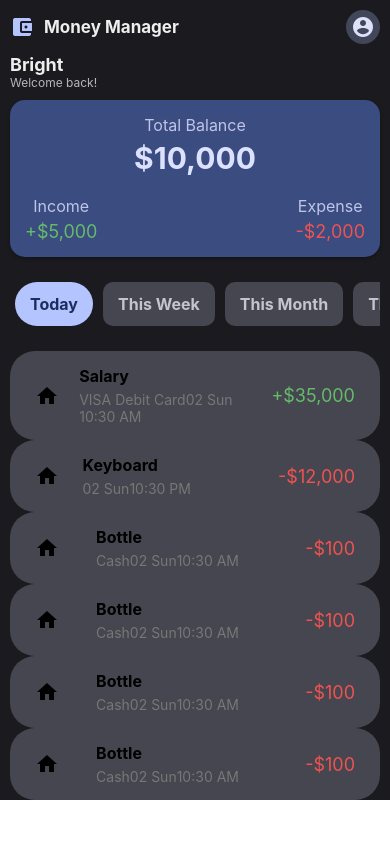
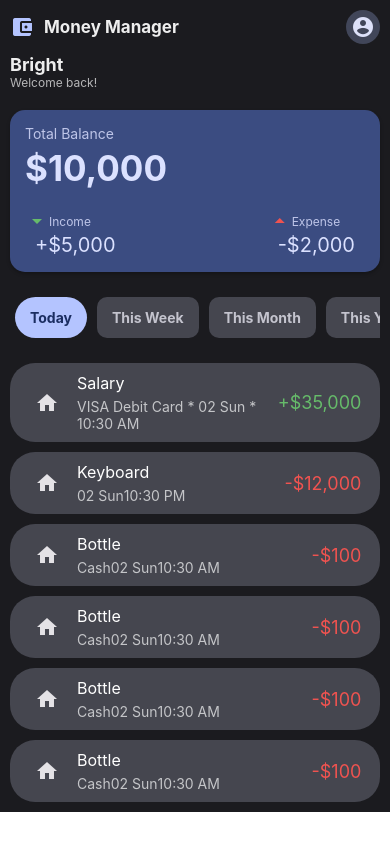
Before and after one commit to coder-eb/money-manager, a React Native app: screen /Home in a window 390 px wide. Built offline with nearby package versions, Linux system fonts and the light colour scheme; what @realm/react would draw is missing.

Commit message:
Imrprove Transaction Container Styling

```diff
--- a/src/Screens/Home.js
+++ b/src/Screens/Home.js
@@ -14,7 +14,6 @@ const Home = () => {
 
     const styles = StyleSheet.create({
         container: {
-            backgroundColor: "#fff",
             backgroundColor: globalStyle.containerBgColor,
             paddingHorizontal: 10,
         },
@@ -49,7 +48,7 @@ const Home = () => {
             color: "#dde1f9",
         },
         greeting: {
-            marginBottom: 10,
+            marginBottom: 20,
         },
         name: {
             fontSize: 18,
@@ -75,42 +74,51 @@ const Home = () => {
             marginBottom: 20,
         },
         balance: {
-            alignItems: "center",
+            alignItems: "flex-start",
             marginBottom: 20,
         },
         balanceText: {
-            fontSize: 16,
+            fontSize: 14,
             color: "#bec5e8",
         },
         balanceAmount: {
-            fontSize: 30,
+            fontSize: 35,
             fontWeight: "bold",
             marginTop: 5,
             color: "#dbe1ff"
         },
-        incomeExpense: {
+        incomeExpenseSection: {
             flexDirection: "row",
             justifyContent: "space-between",
         },
-        income: {
-            alignItems: "center",
+        incomeExpenseContainer: {
+            // backgroundColor: "black",
         },
-        expense: {
+        incomeExpenseTitle: {
+            flexDirection: "row",
             alignItems: "center",
         },
         incomeExpenseText: {
-            fontSize: 16,
+            fontSize: 12,
             color: "#bec5e8",
         },
+        incomeIcon: {
+            color: globalStyle.green,
+        },
+        expenseIcon: {
+            color: globalStyle.red,
+        },
         incomeExpenseAmount: {
-            fontSize: 18,
-            marginTop: 5,
+            fontSize: 20,
+            paddingHorizontal:10,
+            color: "#dbe1ff",
+            justifyContent: "center",
         },
         incomeAmount: {
-            color: globalStyle.green
+            // color: globalStyle.green
         },
         expenseAmount: {
-            color: globalStyle.red
+            // color: globalStyle.red
         },
         filterButtons: {
             flexDirection: "row",
@@ -131,7 +139,7 @@ const Home = () => {
             borderRadius: 10,
         },
         filterText: {
-            fontSize: 16,
+            fontSize: 14,
             fontWeight: "bold",
         },
         activeFilterText: {
@@ -142,43 +150,57 @@ const Home = () => {
         },
         transactions: {
         },
-        transaction: {
+        transactionContainer: {
             backgroundColor: globalStyle.secondaryBgColor,
-            paddingVertical: 15,
+            paddingVertical: 10,
             paddingHorizontal: 25,
             borderRadius: 25,
             flexDirection: "row",
             alignItems: "center",
-            justifyContent: "space-between",
+            // justifyContent: "space-around",
+            marginBottom: 10,
             // height: "16%"
         },
+        transactionIconContainer: {
+            // backgroundColor: "white",
+            width: "10%",
+        },
         transactionIcon: {
-            width: 30,
-            height: 30,
-            marginRight: 10,
+            color: "#e4e2e6"
         },
-        transactionDetails: {
+        transactionDetailsContainer: {
+            // backgroundColor: "red",
             paddingHorizontal: 10,
             flexDirection: "column",
             alignItems: "flex-start",
             justifyContent: "flex-start",
-            width: "60%",
+            width: "68%",
         },
         transactionName: {
             fontSize: 16,
-            fontWeight: "bold",
             marginBottom: 5,
+            color: "#ffffff",
         },
-        transactionInfo: {
+        transactionInfoContainer: {
+            // backgroundColor: "blue",
             flexDirection: "row",
             flexWrap: "wrap",
             justifyContent: "flex-start"
         },
-        transactionTime: {
+        transactionInfo: {
             fontSize: 14,
-            color: "#777",
+            color: "#c4c5c8",
+        },
+        transactionAmountContainer: {
+            width: "24%",
+            flexDirection: "row",
+            alignItems: "center",
+            justifyContent: "flex-end",
+            // backgroundColor: "black",
         },
         transactionAmount: {
+            // backgroundColor:"brown",
+
             fontSize: 18,
         },
         credit: {
@@ -211,13 +233,19 @@ const Home = () => {
                     <Text style={styles.balanceText}>Total Balance</Text>
                     <Text style={styles.balanceAmount}>$10,000</Text>
                 </View>
-                <View style={styles.incomeExpense}>
-                    <View style={styles.income}>
-                        <Text style={styles.incomeExpenseText}>Income</Text>
+                <View style={styles.incomeExpenseSection}>
+                    <View style={styles.incomeExpenseContainer}>
+                        <View style={styles.incomeExpenseTitle}>
+                            <Icon name="arrow-drop-down" size={24} style={styles.incomeIcon}/>
+                            <Text style={styles.incomeExpenseText}>Income</Text>
+                        </View>
                         <Text style={[styles.incomeExpenseAmount, styles.incomeAmount]}>+$5,000</Text>
                     </View>
-                    <View style={styles.expense}>
-                        <Text style={styles.incomeExpenseText}>Expense</Text>
+                    <View style={styles.incomeExpenseContainer}>
+                        <View style={styles.incomeExpenseTitle}>
+                            <Icon name="arrow-drop-up" size={24} style={styles.expenseIcon}/>
+                            <Text style={styles.incomeExpenseText}>Expense</Text>
+                        </View>
                         <Text style={[styles.incomeExpenseAmount, styles.expenseAmount]}>-$2,000</Text>
                     </View>
                 </View>
@@ -237,98 +265,100 @@ const Home = () => {
                 </TouchableOpacity>
             </ScrollView>
             <View style={styles.transactions}>
-                <View style={styles.transaction}>
-                    <View>
-                        <Icon name="home" size={24} />
+                <View style={styles.transactionContainer}>
+                    <View style={styles.transactionIconContainer}>
+                        <Icon name="home" size={24} style={styles.transactionIcon}/>
                     </View>
-                    <View style={styles.transactionDetails}>
+                    <View style={styles.transactionDetailsContainer}>
                         <Text style={styles.transactionName}>Salary</Text>
-                        <View style={styles.transactionInfo}>
-                            <Text style={styles.transactionTime}>VISA Debit Card</Text>
-                            <Text style={styles.transactionTime}>02 Sun</Text>
-                            <Text style={styles.transactionTime}>10:30 AM</Text>
+                        <View style={styles.transactionInfoContainer}>
+                            <Text style={styles.transactionInfo}>VISA Debit Card</Text>
+                            <Text style={styles.transactionInfo}> * </Text>
+                            <Text style={styles.transactionInfo}>02 Sun</Text>
+                            <Text style={styles.transactionInfo}> * </Text>
+                            <Text style={styles.transactionInfo}>10:30 AM</Text>
                         </View>
                     </View>
-                    <View>
+                    <View style={styles.transactionAmountContainer}>
                         <Text style={[styles.transactionAmount, styles.credit]}>+$35,000</Text>
                     </View>
                 </View>
-                <View style={styles.transaction}>
-                    <View>
-                        <Icon name="home" size={24} />
+                <View style={styles.transactionContainer}>
+                    <View style={styles.transactionIconContainer}>
+                        <Icon name="home" size={24} style={styles.transactionIcon}/>
                     </View>
-                    <View style={styles.transactionDetails}>
+                    <View style={styles.transactionDetailsContainer}>
                         <Text style={styles.transactionName}>Keyboard</Text>
-                        <View style={styles.transactionInfo}>
-                            <Text style={styles.transactionTime}>02 Sun</Text>
-                            <Text style={styles.transactionTime}>10:30 PM</Text>
+                        <View style={styles.transactionInfoContainer}>
+                            <Text style={styles.transactionInfo}>02 Sun</Text>
+                            <Text style={styles.transactionInfo}>10:30 PM</Text>
                         </View>
                     </View>
-                    <View>
+                    <View style={styles.transactionAmountContainer}>
                         <Text style={[styles.transactionAmount, styles.debit]}>-$12,000</Text>
                     </View>
                 </View>
-                <View style={styles.transaction}>
-                    <View>
-                        <Icon name="home" size={24} />
+                <View style={styles.transactionContainer}>
+                    <View style={styles.transactionIconContainer}>
+                        <Icon name="home" size={24} style={styles.transactionIcon}/>
                     </View>
-                    <View style={styles.transactionDetails}>
+                    <View style={styles.transactionDetailsContainer}>
                         <Text style={styles.transactionName}>Bottle</Text>
-                        <View style={styles.transactionInfo}>
-                            <Text style={styles.transactionTime}>Cash</Text>
-                            <Text style={styles.transactionTime}>02 Sun</Text>
-                            <Text style={styles.transactionTime}>10:30 AM</Text>
+                        <View style={styles.transactionInfoContainer}>
+                            <Text style={styles.transactionInfo}>Cash</Text>
+                            <Text style={styles.transactionInfo}>02 Sun</Text>
+                            <Text style={styles.transactionInfo}>10:30 AM</Text>
                         </View>
                     </View>
-                    <View>
+                    <View style={styles.transactionAmountContainer}>
                         <Text style={[styles.transactionAmount, styles.debit]}>-$100</Text>
                     </View>
                 </View>
-                <View style={styles.transaction}>
-                    <View>
-                        <Icon name="home" size={24} />
+                <View style={styles.transactionContainer}>
+                    <View style={styles.transactionIconContainer}>
+                        <Icon name="home" size={24} style={styles.transactionIcon}/>
                     </View>
-                    <View style={styles.transactionDetails}>
+                    <View style={styles.transactionDetailsContainer}>
                         <Text style={styles.transactionName}>Bottle</Text>
-                        <View style={styles.transactionInfo}>
-                            <Text style={styles.transactionTime}>Cash</Text>
-                            <Text style={styles.transactionTime}>02 Sun</Text>
-                            <Text style={styles.transactionTime}>10:30 AM</Text>
+                        <View style={styles.transactionInfoContainer}>
+                            <Text style={styles.transactionInfo}>Cash</Text>
+                            <Text style={styles.transactionInfo}>02 Sun</Text>
+                            <Text style={styles.transactionInfo}>10:30 AM</Text>
                         </View>
                     </View>
-                    <View>
+                    <View style={styles.transactionAmountContainer}>
                         <Text style={[styles.transactionAmount, styles.debit]}>-$100</Text>
                     </View>
                 </View>
-                <View style={styles.transaction}>
-                    <View>
-                        <Icon name="home" size={24} />
+                <View style={styles.transactionContainer}>
+                    <View style={styles.transactionIconContainer}>
+                        <Icon name="home" size={24} style={styles.transactionIcon}/>
                     </View>
-                    <View style={styles.transactionDetails}>
+                    <View style={styles.transactionDetailsContainer}>
                         <Text style={styles.transactionName}>Bottle</Text>
-                        <View style={styles.transactionInfo}>
-                            <Text style={styles.transactionTime}>Cash</Text>
-                            <Text style={styles.transactionTime}>02 Sun</Text>
-                            <Text style={styles.transactionTime}>10:30 AM</Text>
+                        <View style={styles.transactionInfoContainer}>
+                            <Text style={styles.transactionInfo}>Cash</Text>
+                            <Text style={styles.transactionInfo}>02 Sun</Text>
+                            <Text style={styles.transactionInfo}>10:30 AM</Text>
                         </View>
                     </View>
-                    <View>
+                    <View style={styles.transactionAmountContainer}>
                         <Text style={[styles.transactionAmount, styles.debit]}>-$100</Text>
                     </View>
                 </View>
-                <View style={styles.transaction}>
-                    <View>
-                        <Icon name="home" size={24} />
+                <View style={styles.transactionContainer}>
+                    <View style={styles.transactionIconContainer}>
+                        <Icon name="home" size={24} style={styles.transactionIcon}/>
                     </View>
-                    <View style={styles.transactionDetails}>
+                    <View style={styles.transactionDetailsContainer}>
                         <Text style={styles.transactionName}>Bottle</Text>
-                        <View style={styles.transactionInfo}>
-                            <Text style={styles.transactionTime}>Cash</Text>
-                            <Text style={styles.transactionTime}>02 Sun</Text>
-                            <Text style={styles.transactionTime}>10:30 AM</Text>
+                        <View style={styles.transactionInfoContainer}>
+                            <Text style={styles.transactionInfo}>Cash</Text>
+                            <Text style={styles.transactionInfo}>02 Sun</Text>
+                            <Text style={styles.transactionInfo}>10:30 AM</Text>
                         </View>
                     </View>
-                    <View>
+                    <View style={styles.transactionAmountContainer}>
                         <Text style={[styles.transactionAmount, styles.debit]}>-$100</Text>
                     </View>
                 </View>
```
